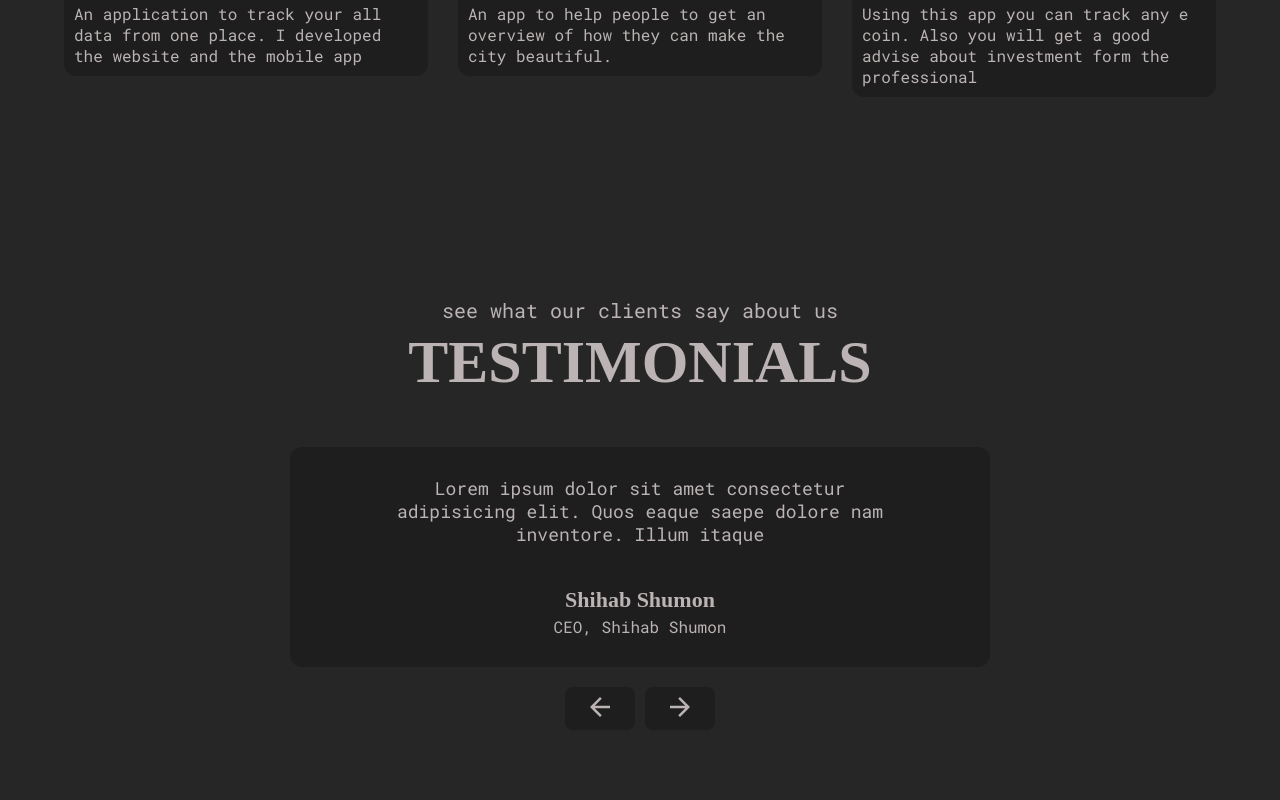
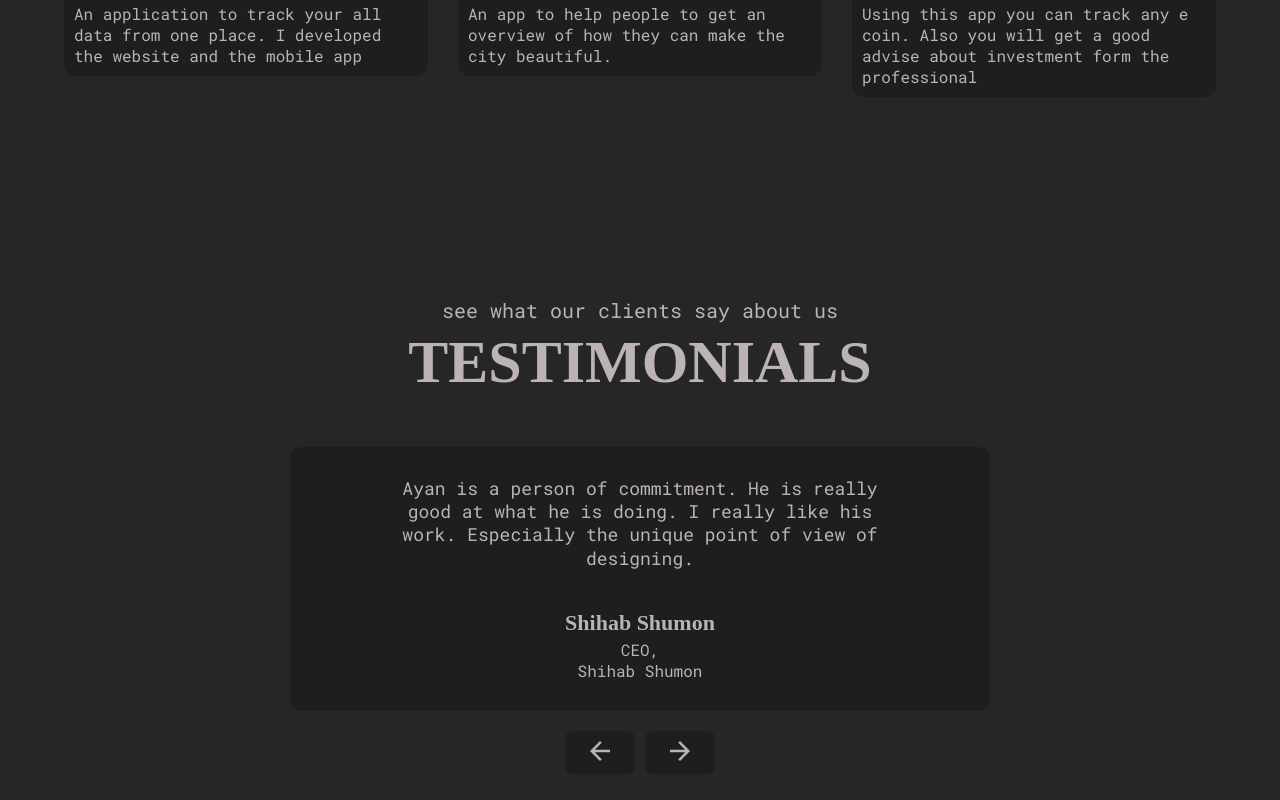
Before and after one commit to shihab91/shihab-s-portfolio, a React (Create React App) app: page / in a window 1280 px wide. Shown: the part 3089-3889 px from the top of the page. Built offline with nearby package versions, Linux system fonts and the light colour scheme; the HTML template or start-up script is replaced by a standard one; a web font is replaced by a local one.

Commit message:
finished the testimonial section

```diff
--- a/src/components/Testimonial.js
+++ b/src/components/Testimonial.js
@@ -1,11 +1,12 @@
 /* eslint-disable quotes */
 /* eslint-disable prettier/prettier */
-import React from "react";
+import React, { useState } from "react";
 import { MdArrowBack, MdArrowForward } from "react-icons/md";
 import { CSSTransition, SwitchTransition } from "react-transition-group";
 import styled from "styled-components";
 import PText from "./PText";
 import SectionTitle from "./SectionTitle";
+import testimonials from "../assets/data/testimonials";
 
 const TestimonialSectionStyle = styled.div`
   padding: 10rem 0;
@@ -56,9 +57,46 @@ const TestimonialSectionStyle = styled.div`
       cursor: pointer;
     }
   }
+  .fade-enter {
+    opacity: 0;
+    transform: scale(0.96);
+  }
+  .fade-enter-active {
+    opacity: 1;
+    transform: scale(1);
+    transition: 250ms ease-in;
+    transition-property: opacity, transform;
+  }
+  .fade-exit {
+    opacity: 1;
+    transform: scale(1);
+  }
+
+  .fade-exit-active {
+    opacity: 0;
+    transition: 250ms ease-in;
+    transform: scale(0.96);
+    transition-property: opacity, transform;
+  }
 `;
 
 export default function Testimonial() {
+  const [activeIndex, setActiveIndex] = useState(0);
+  const activeSlide = testimonials[activeIndex];
+  const handleNext = () => {
+    if (activeIndex >= testimonials.length - 1) {
+      setActiveIndex(0);
+    } else {
+      setActiveIndex((oldIndex) => oldIndex + 1);
+    }
+  };
+  const handlePrev = () => {
+    if (activeIndex <= 0) {
+      setActiveIndex(testimonials.length - 1);
+    } else {
+      setActiveIndex((oldIndex) => oldIndex - 1);
+    }
+  };
   return (
     <TestimonialSectionStyle>
       <div className="container">
@@ -68,25 +106,36 @@ export default function Testimonial() {
         />
         <div className="testimonial__wrapper">
           <SwitchTransition>
-            <CSSTransition>
+            <CSSTransition key={activeSlide.id} timeout={300} classNames="fade">
               <div className="testimonial__info">
                 <div className="testimonial__description">
-                  <PText>
-                    Lorem ipsum dolor sit amet consectetur adipisicing elit.
-                    Quos eaque saepe dolore nam inventore. Illum itaque
-                  </PText>
+                  <PText>{activeSlide.desc}</PText>
                 </div>
-                <h2 className="testimonial__name">Shihab Shumon</h2>
-                <p className="testimonial__title">CEO, Shihab Shumon</p>
+                <h2 className="testimonial__name">{activeSlide.name} </h2>
+                <p className="testimonial__title">
+                  {activeSlide.title}, <br /> {activeSlide.org}{" "}
+                </p>
               </div>
             </CSSTransition>
           </SwitchTransition>
         </div>
         <div className="arrows">
-          <div className="prev">
+          <div
+            className="prev"
+            onClick={handlePrev}
+            role="button"
+            tabIndex={0}
+            onKeyDown={handlePrev}
+          >
             <MdArrowBack />
           </div>
-          <div className="next">
+          <div
+            className="next"
+            onClick={handleNext}
+            role="button"
+            tabIndex={0}
+            onKeyDown={handleNext}
+          >
             <MdArrowForward />
           </div>
         </div>
```
